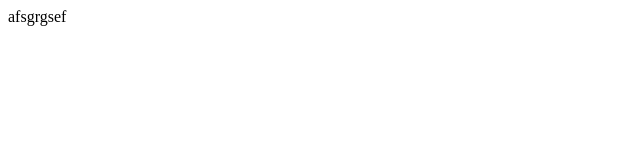
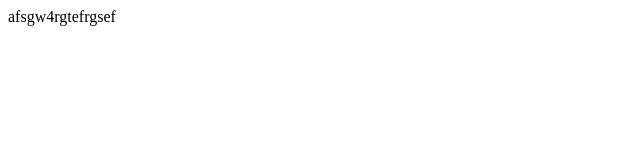
Before and after one commit to Mahmoud-Abbas14/demo-tepo, a plain HTML site: page index.html in a window 1280 px wide. Shown: the full height of the page, 0-640 px from the left. Drawn offline with Linux system fonts and the light colour scheme.

Commit message:
initial commit

```diff
--- a/index.html
+++ b/index.html
@@ -1 +1 @@
-<div>afsgrgsef</div>
+<div>afsgw4rgtefrgsef</div>
```
